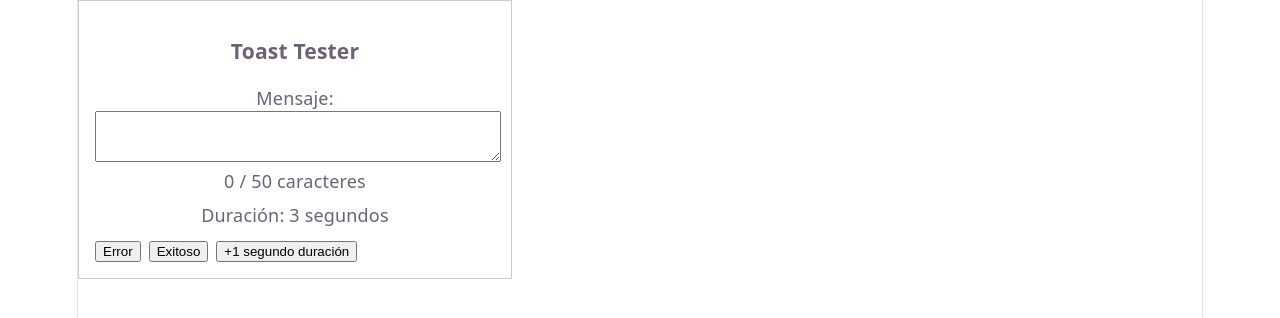
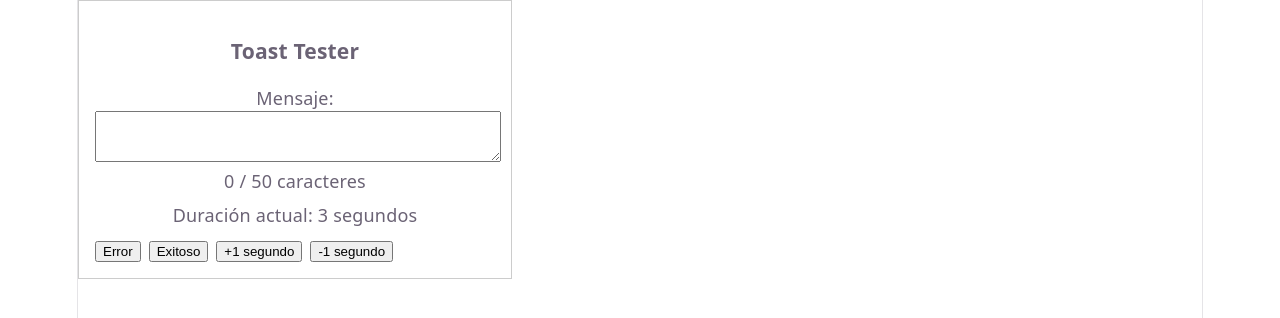
Before and after one commit to DiegoRiosV/NotificationsSystem, a React (Vite) app: page / in a window 1280 px wide. Shown: the top 318 px of the page. Built offline with nearby package versions, Linux system fonts and the light colour scheme.

Commit message:
feat: personalizacion de tiempo de una notificacion

```diff
--- a/src/components/ToastTester.jsx
+++ b/src/components/ToastTester.jsx
@@ -2,12 +2,13 @@ import { useState } from "react";
 import { useToast } from "../hooks/useToast";
 
 const MAX_CHARACTERS = 50;
+const MIN_DURATION = 3;
 
 export default function ToastTester() {
   const { showToast } = useToast();
 
   const [message, setMessage] = useState("");
-  const [duration, setDuration] = useState(3);
+  const [duration, setDuration] = useState(MIN_DURATION);
 
   const handleMessageChange = (e) => {
     const value = e.target.value;
@@ -20,6 +21,10 @@ export default function ToastTester() {
     setDuration((prev) => prev + 1);
   };
 
+  const handleDecreaseDuration = () => {
+    setDuration((prev) => Math.max(MIN_DURATION, prev - 1));
+  };
+
   const handleSend = (type) => {
     if (message.trim() === "") {
       console.log("El mensaje no puede estar vacío");
@@ -29,6 +34,7 @@ export default function ToastTester() {
     showToast({
       type,
       message,
+      duration: duration * 1000,
     });
   };
 
@@ -50,7 +56,7 @@ export default function ToastTester() {
       </div>
 
       <div style={{ marginTop: "8px" }}>
-        Duración: {duration} segundos
+        Duración actual: {duration} segundos
       </div>
 
       <div style={{ marginTop: "12px", display: "flex", gap: "8px" }}>
@@ -61,7 +67,10 @@ export default function ToastTester() {
           Exitoso
         </button>
         <button type="button" onClick={handleIncreaseDuration}>
-          +1 segundo duración
+          +1 segundo
+        </button>
+        <button type="button" onClick={handleDecreaseDuration}>
+          -1 segundo
         </button>
       </div>
     </div>
--- a/src/components/toast/ToastProvider.jsx
+++ b/src/components/toast/ToastProvider.jsx
@@ -7,8 +7,6 @@ const DEFAULT_DURATION = 3000;
 function ToastProvider({ children }) {
   const [toasts, setToasts] = useState([]);
 
-  // Contador para garantizar IDs únicos incluso si dos showToast()
-  // se disparan en el mismo milisegundo (Date.now() solo no lo garantiza).
   const idCounterRef = useRef(0);
 
   const removeToast = useCallback((id) => {
@@ -21,7 +19,6 @@ function ToastProvider({ children }) {
 
     const newToast = { id, type, message, duration };
 
-    // El nuevo toast se coloca al inicio para que aparezca arriba.
     setToasts((prev) => [newToast, ...prev]);
 
     setTimeout(() => {
```
